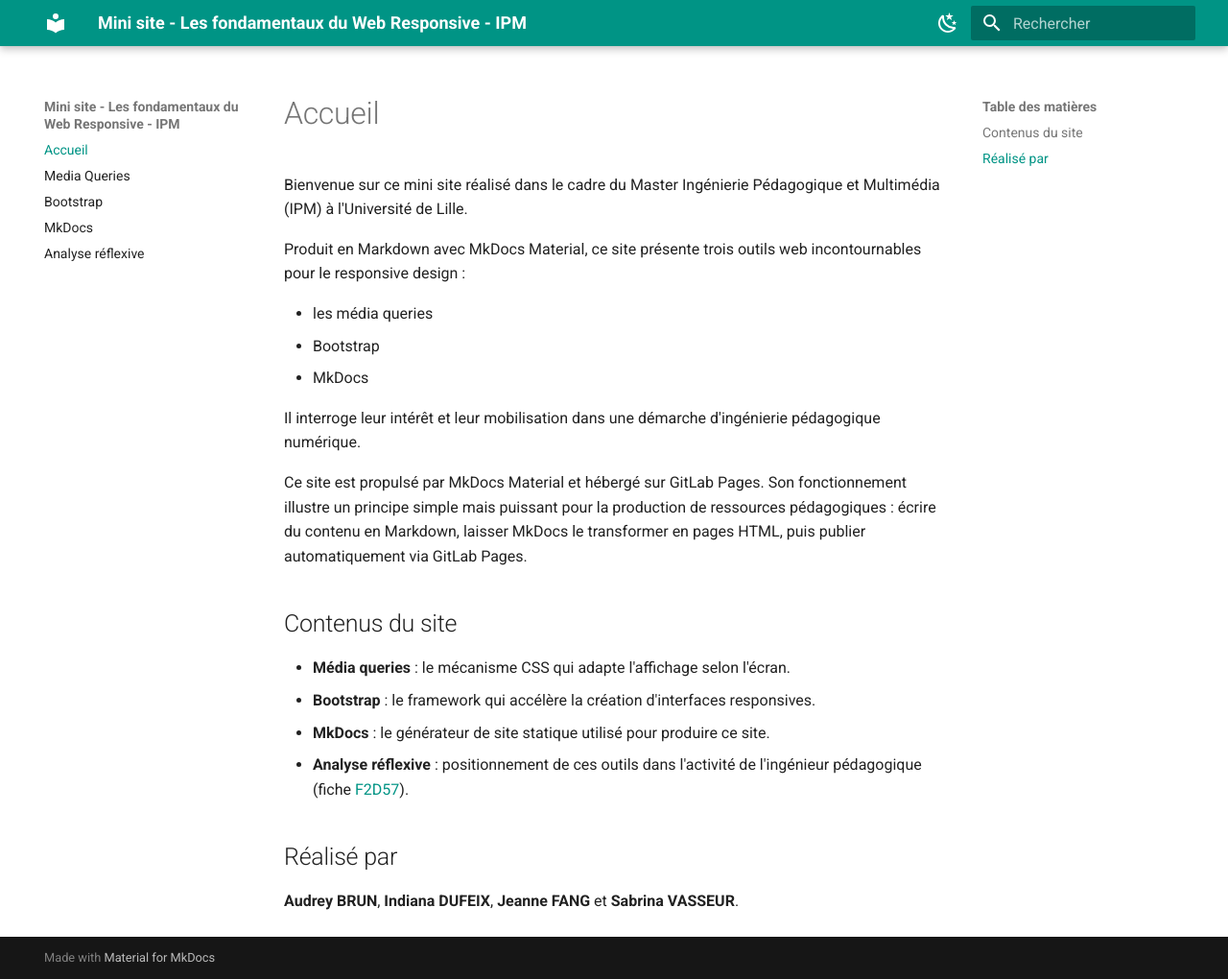
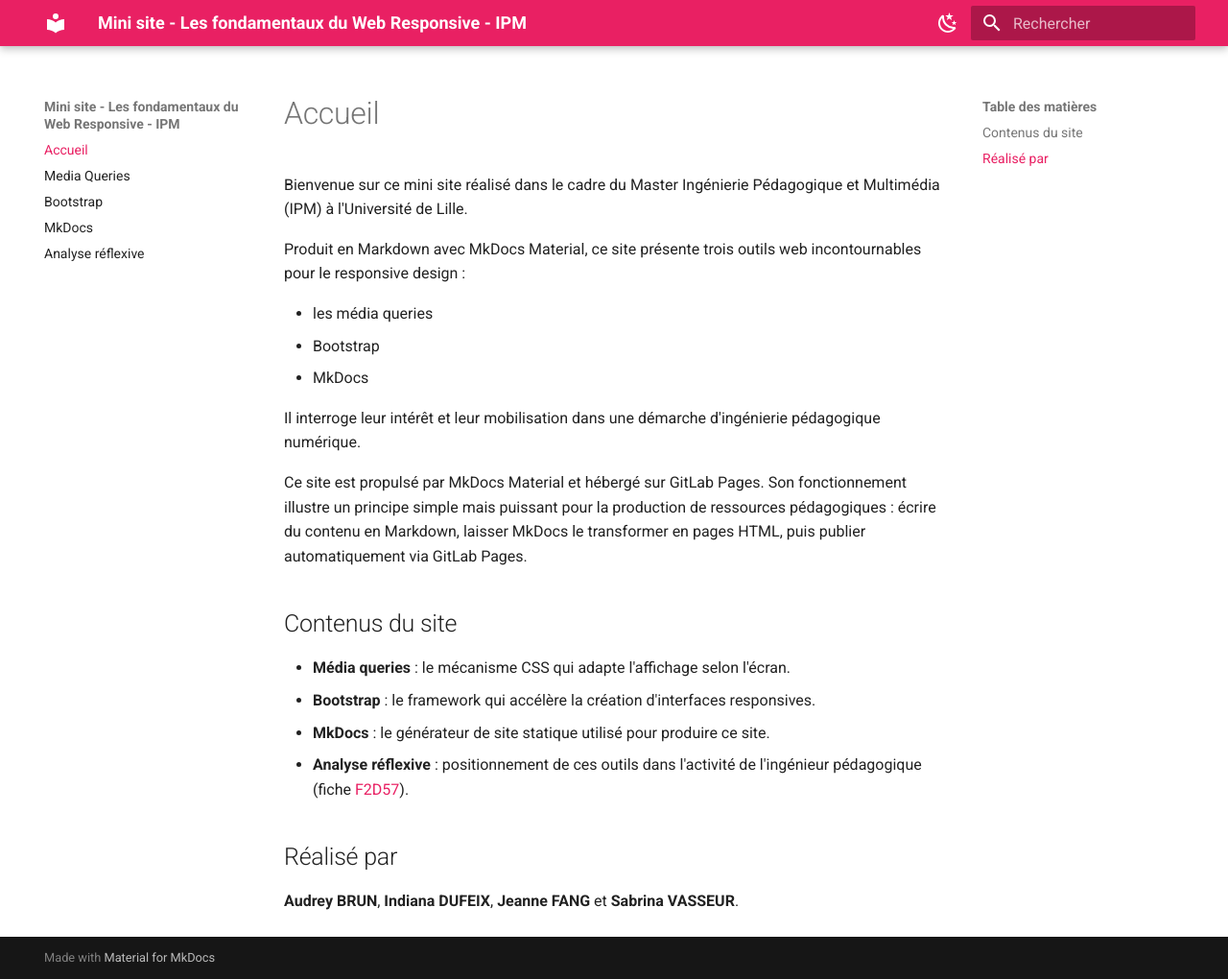
Before and after one commit to audreybrun-bit/tp-mkdocs-responsive-design, an MkDocs documentation site: the page built from docs/index.md, in a window 1280 px wide and 1020 px high. Shown: the whole window at 96% size. Built offline with MkDocs 1.6.1 and Material for MkDocs 9.7.7, drawn with Linux system fonts in a browser that asks for light colours.

Commit message:
Modifier mkdocs.yml

```diff
--- a/mkdocs.yml
+++ b/mkdocs.yml
@@ -8,8 +8,8 @@ theme:
   palette:
     - media: "(prefers-color-scheme: light)"
       scheme: default
-      primary: teal
-      accent: deep orange
+      primary: pink
+      accent: teal
       toggle:
         icon: material/weather-night
         name: Passer au mode sombre
```
